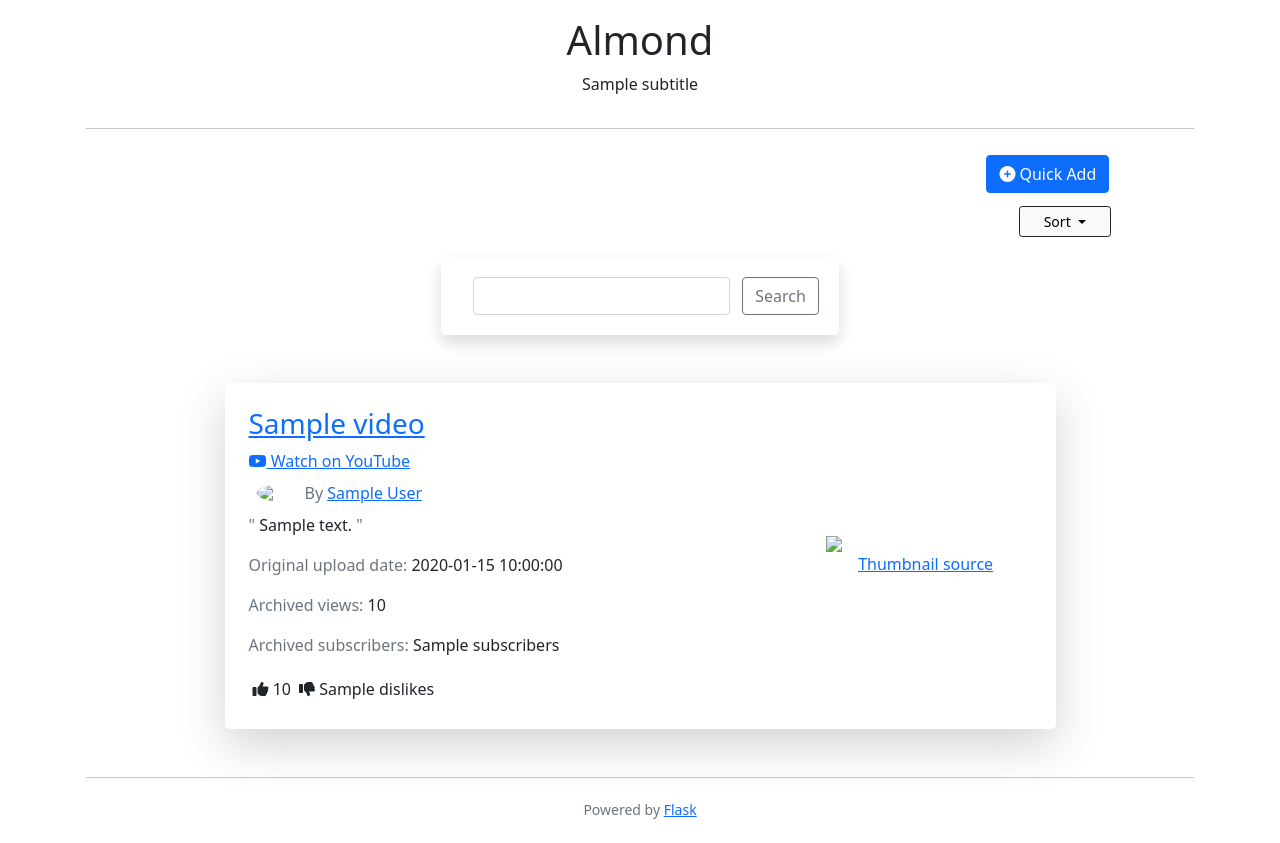
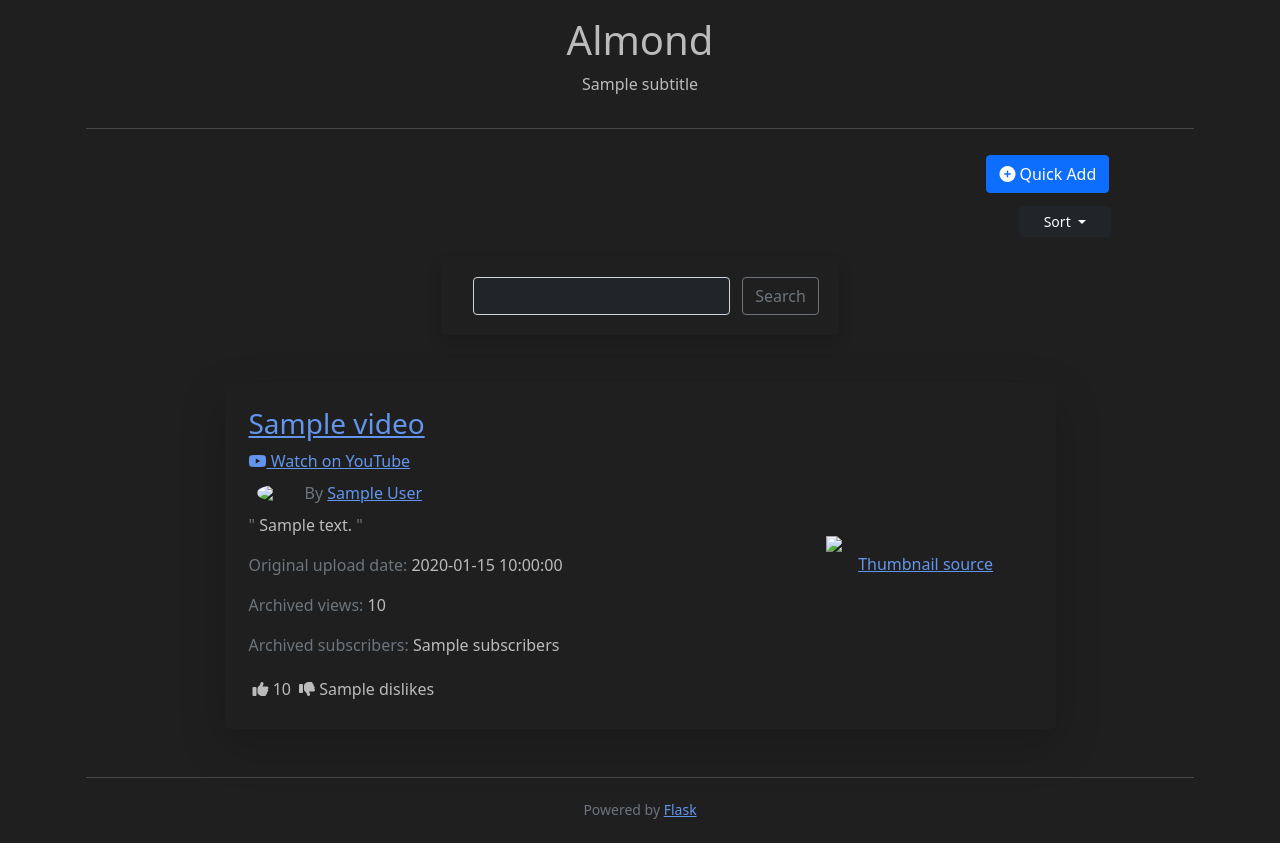
Before and after one commit to roaming97/Almond, a Flask app: template app/templates/index.html in a window 1280 px wide. Run offline with Flask 2, Linux system fonts and the light colour scheme; tables that the repository leaves empty hold one stand-in row (values such as "Sample post"); the template is opened without the code that fills it: values that come from a table or form of the project are taken from there, most other values are stand-ins (such as "Sample title", 1, 10 or a date in 2020); some libraries are stand-ins or nearby versions.

Commit message:
Dark mode

```diff
--- a/app/static/global.css
+++ b/app/static/global.css
@@ -9,6 +9,11 @@ html {
     overflow-x: hidden
 }
 
+body {
+    color: #bbb;
+    background: #1f1f1f;
+}
+
 .rating {
     justify-content: center
 }
@@ -18,6 +23,10 @@ html {
     flex-direction: row-reverse;
     align-items: center;
     justify-content: center
+}
+
+a {
+    color: cornflowerblue;
 }
 
 .buttons a {
@@ -51,6 +60,10 @@ hr {
     margin: .5rem
 }
 
+.form-control {
+    color: #bbb !important;
+}
+
 .form-btn {
     margin: .5rem 0 0 0;
     flex-direction: column-reverse;
@@ -60,7 +73,7 @@ hr {
 .tohome:active>h1,
 .tohome:hover>h1,
 .tohome:visited>h1 {
-    color: var(--bs-body-color);
+    color: #bbb;
     text-decoration: none
 }
 
--- a/app/templates/auth.html
+++ b/app/templates/auth.html
@@ -10,7 +10,7 @@
                     {% for e in form.password.errors %}
                     <span>{{ e }}</span> {% endfor %}
                 </div>
-                {% else %} {{ form.password(class="form-control", autofocus="autofocus") }} {% endif %}
+                {% else %} {{ form.password(class="form-control bg-dark", autofocus="autofocus") }} {% endif %}
                 <div class="form-btn align-items-start">
                     {{ form.submit(class="btn btn-primary") }}
                 </div>
--- a/app/templates/index.html
+++ b/app/templates/index.html
@@ -17,10 +17,10 @@
 
 {% if data %}
 <div class="dropdown">
-    <button class="btn btn-light btn-sm dropdown-toggle my-1 px-4 border border-dark" data-bs-toggle="dropdown">
+    <button class="btn btn-dark btn-sm dropdown-toggle my-1 px-4 border border-dark" data-bs-toggle="dropdown">
             Sort
         </button>
-    <div class="dropdown-menu">
+    <div class="dropdown-menu dropdown-menu-dark">
         {% for key in sorts %} {% if current_sort == key %}
         <a class="dropdown-item disabled" href="#">{{key.title().replace("-", " ")}}</a> {% else %}
         <a class="dropdown-item" href="{{url_for('index', page=session['current_page'], sort=key)}}">
@@ -31,9 +31,9 @@
 
 {% macro pag(data) %}
     {% for n in data.iter_pages(left_edge=1, right_edge=1, left_current=1, right_current=2) %} {% if n %} {% if data.page == n %}
-    <a class="btn btn-dark disabled m-1" href="{{url_for('index', page=n, sort=session['current_sort'])}}">{{n}}</a>
+    <a class="btn btn-info disabled m-1" href="{{url_for('index', page=n, sort=session['current_sort'])}}">{{n}}</a>
     {% else %}
-    <a class="btn btn-outline-dark m-1" href="{{url_for('index', page=n, sort=session['current_sort'])}}">{{n}}</a>
+    <a class="btn btn-outline-info m-1" href="{{url_for('index', page=n, sort=session['current_sort'])}}">{{n}}</a>
     {% endif %} {% else %}
     <span class="mt-auto">&mldr;</span> {% endif %} {% endfor %}
 {% endmacro %}
@@ -51,7 +51,7 @@
                         <span>{{ e }}</span>
                     {% endfor %}
                 </div>
-                {% else %} {{ form.query(class="form-control") }} {% endif %}
+                {% else %} {{ form.query(class="form-control bg-dark") }} {% endif %}
                 <div class="form-btn align-items-start">
                     {{ form.submit(class="btn btn-outline-secondary") }}
                 </div>
--- a/app/templates/manual.html
+++ b/app/templates/manual.html
@@ -32,7 +32,7 @@
                 {% if field.type == 'FileField' %}
                 {{ field(class="form-control-file") }}
                 {% else %}
-                {{ field(class="form-control w-100") }}
+                {{ field(class="form-control bg-dark w-100") }}
                 {% endif %}
                 {% endif %}
             </div>
--- a/app/templates/quick.html
+++ b/app/templates/quick.html
@@ -10,7 +10,7 @@
                     {% for e in form.url.errors %}
                     <span>{{ e }}</span> {% endfor %}
                 </div>
-                {% else %} {{ form.url(class="form-control", autofocus="autofocus") }} {% endif %}
+                {% else %} {{ form.url(class="form-control bg-dark", autofocus="autofocus") }} {% endif %}
                 <div class="form-btn align-items-start">
                     {{ form.submit(class="btn btn-outline-success") }}
                 </div>
```
